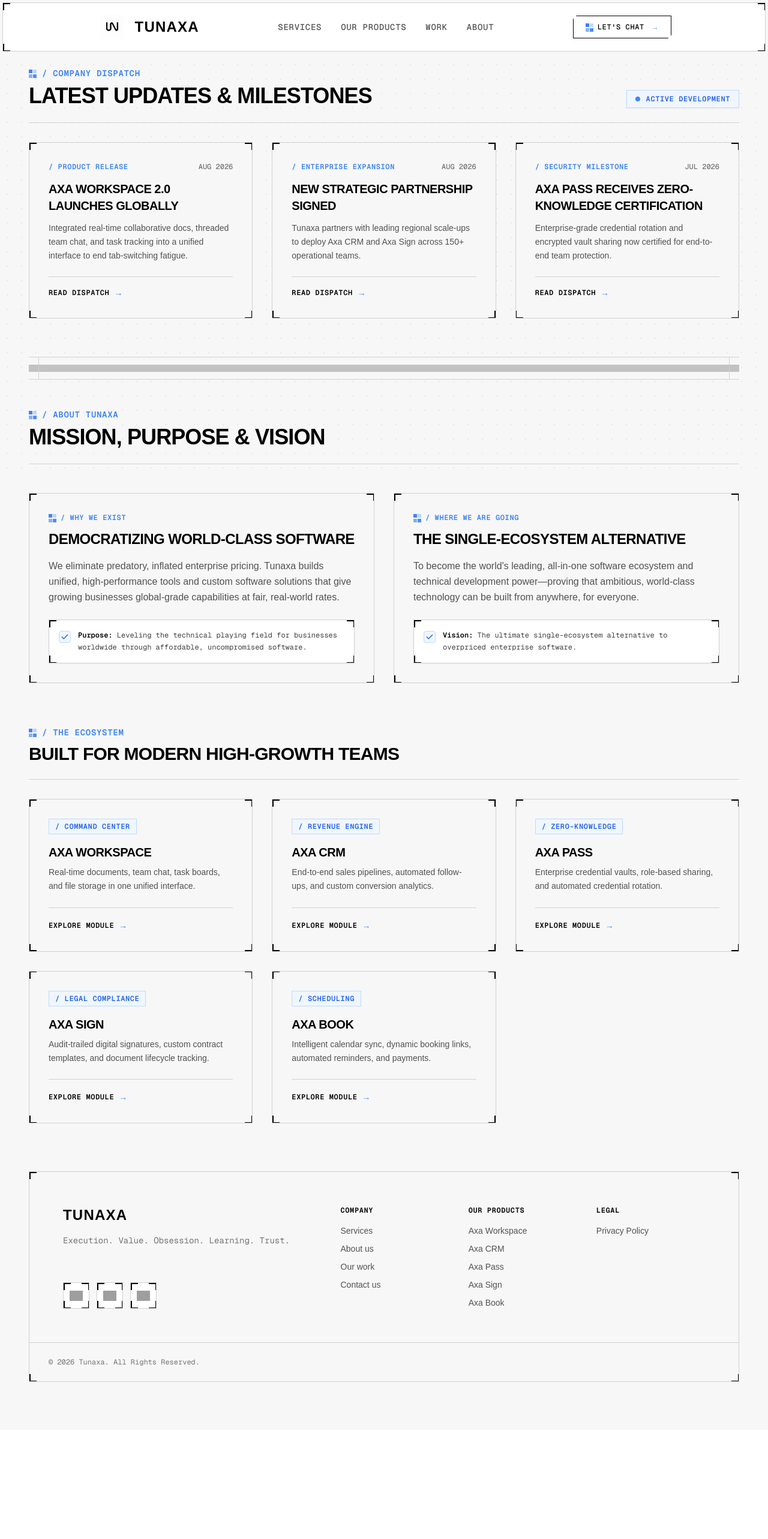
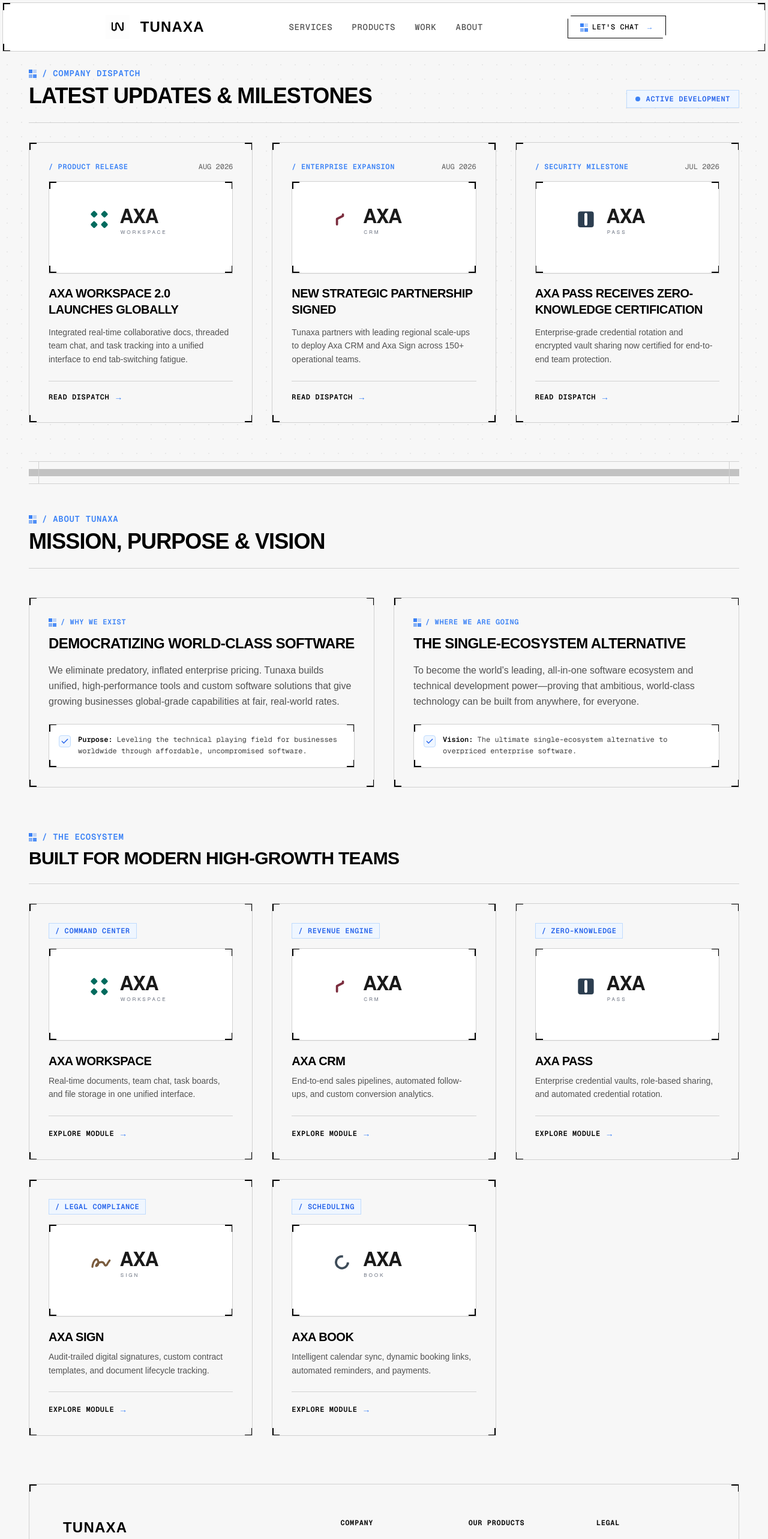
Before and after one commit to Tunaxa/tunaxa-website, a Next.js app: page / in a window 1280 px wide. Shown: the top 2566 px of the page at 60% size. Before the commit the page ends 2384 px from the top, so only its background shows below. Built offline with nearby package versions, Linux system fonts and the light colour scheme; grey boxes are pictures that could not be loaded.

Commit message:
progess on the pages : adding product images and about context

```diff
--- a/app/components/Navbar.tsx
+++ b/app/components/Navbar.tsx
@@ -47,7 +47,7 @@ function PixelIndicator() {
 
 const navLinks = [
   { name: "Services", href: "/services" },
-  { name: "Our Products", href: "/our-products" },
+  { name: "Products", href: "/our-products" },
   { name: "Work", href: "/#work" },
   { name: "About", href: "/#about" },
 ];
--- a/app/components/about/about.tsx
+++ b/app/components/about/about.tsx
@@ -1,4 +1,5 @@
 import React from "react";
+import Image from "next/image";
 import Link from "next/link";
 import { CornerBrackets } from "../ui/card";
 
@@ -20,30 +21,35 @@ const products = [
     name: "AXA WORKSPACE",
     tag: "/ COMMAND CENTER",
     desc: "Real-time documents, team chat, task boards, and file storage in one unified interface.",
+    image: "/axaworkspace.svg",
   },
   {
     id: "axa-crm",
     name: "AXA CRM",
     tag: "/ REVENUE ENGINE",
     desc: "End-to-end sales pipelines, automated follow-ups, and custom conversion analytics.",
+    image: "/axacrm.svg",
   },
   {
     id: "axa-pass",
     name: "AXA PASS",
     tag: "/ ZERO-KNOWLEDGE",
     desc: "Enterprise credential vaults, role-based sharing, and automated credential rotation.",
+    image: "/axapass.svg",
   },
   {
     id: "axa-sign",
     name: "AXA SIGN",
     tag: "/ LEGAL COMPLIANCE",
     desc: "Audit-trailed digital signatures, custom contract templates, and document lifecycle tracking.",
+    image: "/axasign.svg",
   },
   {
     id: "axa-book",
     name: "AXA BOOK",
     tag: "/ SCHEDULING",
     desc: "Intelligent calendar sync, dynamic booking links, automated reminders, and payments.",
+    image: "/axabook.svg",
   },
 ];
 
@@ -159,6 +165,19 @@ export default function AboutSection() {
                     {prod.tag}
                   </span>
                 </div>
+
+                {/* Framed SVG Graphic */}
+                <div className="relative w-full aspect-2/1 border border-[#d1d1d1] bg-white overflow-hidden mb-5 flex items-center justify-center p-2.5 shadow-2xs">
+                  <CornerBrackets className="text-black" />
+                  <Image
+                    src={prod.image}
+                    alt={prod.name}
+                    width={640}
+                    height={320}
+                    className="w-full h-full object-contain"
+                  />
+                </div>
+
                 <h4 className="text-lg md:text-xl font-extrabold uppercase text-black mb-2 font-sans tracking-tight">
                   {prod.name}
                 </h4>
--- a/app/components/home-news/NewsSection.tsx
+++ b/app/components/home-news/NewsSection.tsx
@@ -1,6 +1,7 @@
 import React from "react";
+import Image from "next/image";
 import Link from "next/link";
-import Card, { CornerBrackets } from "../ui/card";
+import { CornerBrackets } from "../ui/card";
 
 // 4-Pixel Category Indicator
 function PixelIndicator() {
@@ -22,6 +23,7 @@ interface NewsItem {
   description: string;
   date: string;
   link: string;
+  image: string;
 }
 
 const newsData: NewsItem[] = [
@@ -34,6 +36,7 @@ const newsData: NewsItem[] = [
       "Integrated real-time collaborative docs, threaded team chat, and task tracking into a unified interface to end tab-switching fatigue.",
     date: "AUG 2026",
     link: "/our-products#axa-workspace",
+    image: "/axaworkspace.svg",
   },
   {
     id: "2",
@@ -44,6 +47,7 @@ const newsData: NewsItem[] = [
       "Tunaxa partners with leading regional scale-ups to deploy Axa CRM and Axa Sign across 150+ operational teams.",
     date: "AUG 2026",
     link: "/our-products#axa-crm",
+    image: "/axacrm.svg",
   },
   {
     id: "3",
@@ -54,6 +58,7 @@ const newsData: NewsItem[] = [
       "Enterprise-grade credential rotation and encrypted vault sharing now certified for end-to-end team protection.",
     date: "JUL 2026",
     link: "/our-products#axa-pass",
+    image: "/axapass.svg",
   },
 ];
 
@@ -101,6 +106,18 @@ export default function NewsSection() {
                 </span>
               </div>
 
+              {/* Product SVG Graphic Frame */}
+              <div className="relative w-full aspect-2/1 border border-[#d1d1d1] bg-white overflow-hidden mb-5 flex items-center justify-center p-2.5 shadow-2xs">
+                <CornerBrackets className="text-black" />
+                <Image
+                  src={item.image}
+                  alt={item.title}
+                  width={640}
+                  height={320}
+                  className="w-full h-full object-contain"
+                />
+              </div>
+
               {/* Title */}
               <h3 className="text-lg md:text-xl font-extrabold tracking-tight uppercase text-black mb-3 font-sans leading-snug">
                 {item.title}
--- a/app/our-products/page.tsx
+++ b/app/our-products/page.tsx
@@ -75,7 +75,7 @@ const products = [
       "Task Management & Cloud Storage",
     ],
     link: "#axa-workspace",
-    image: "https://images.unsplash.com/photo-1531403009284-440f080d1e12?auto=format&fit=crop&w=1200&q=80",
+    image: "/axaworkspace.svg",
     alt: "Axa Workspace Preview",
   },
   {
@@ -91,7 +91,7 @@ const products = [
       "Revenue Forecasts & Analytics",
     ],
     link: "#axa-crm",
-    image: "https://images.unsplash.com/photo-1551288049-bebda4e38f71?auto=format&fit=crop&w=1200&q=80",
+    image: "/axacrm.svg",
     alt: "Axa CRM Preview",
   },
   {
@@ -107,7 +107,7 @@ const products = [
       "Automated Credential Rotation",
     ],
     link: "#axa-pass",
-    image: "https://images.unsplash.com/photo-1563986768609-322da13575f3?auto=format&fit=crop&w=1200&q=80",
+    image: "/axapass.svg",
     alt: "Axa Pass Preview",
   },
   {
@@ -123,7 +123,7 @@ const products = [
       "Custom Document Templates",
     ],
     link: "#axa-sign",
-    image: "https://images.unsplash.com/photo-1450133064473-71024230f91b?auto=format&fit=crop&w=1200&q=80",
+    image: "/axasign.svg",
     alt: "Axa Sign Preview",
   },
   {
@@ -139,7 +139,7 @@ const products = [
       "Intake Forms & Payment Collection",
     ],
     link: "#axa-book",
-    image: "https://images.unsplash.com/photo-1506784365847-bbad939e9335?auto=format&fit=crop&w=1200&q=80",
+    image: "/axabook.svg",
     alt: "Axa Book Preview",
   },
 ];
@@ -157,7 +157,6 @@ export default function OurProductsPage() {
       />
 
       <div className="relative z-10 max-w-360 mx-auto px-4 sm:px-6 md:px-12 pt-28 pb-20">
-
 
 
         {/* PRODUCTS LIST */}
@@ -182,6 +181,18 @@ export default function OurProductsPage() {
                     <span className="font-mono text-xs md:text-sm font-semibold tracking-wider text-[#3b82f6] uppercase">
                       {product.tag}
                     </span>
+                  </div>
+
+                  {/* Product SVG Graphic Frame */}
+                  <div className="relative w-full aspect-2/1 border border-[#d1d1d1] bg-white overflow-hidden mb-6 flex items-center justify-center p-3 shadow-2xs">
+                    <CornerBrackets className="text-black" />
+                    <Image
+                      src={product.image}
+                      alt={product.alt}
+                      width={640}
+                      height={320}
+                      className="w-full h-full object-contain"
+                    />
                   </div>
 
                   {/* Product Name */}
```
